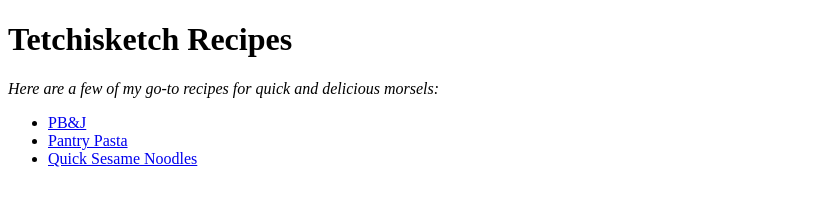
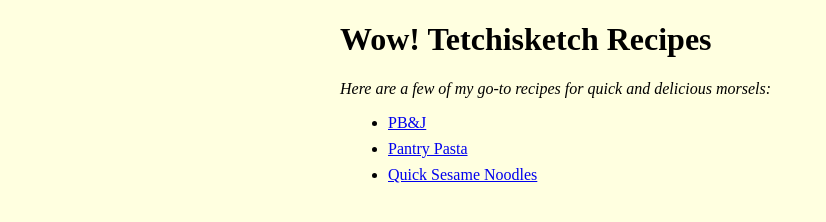
Before and after one commit to tetchisketch/odin-recipes, a plain HTML site: page index.html in a window 1280 px wide. Shown: the whole page, without its empty margins (0-826 px from the left). Drawn offline with Linux system fonts and the light colour scheme.

Commit message:
Docs: add .css
Boring ass shit waiting for the flex update

```diff
--- a/index.html
+++ b/index.html
@@ -1,17 +1,18 @@
 <!DOCTYPE html>
 <html lang="en">
-<head>
+  <head>
     <meta charset="UTF-8">
     <meta name="viewport" content="width=device-width, initial-scale=1.0">
     <title>Tetchisketch Recipes</title>
-</head>
-<body>
-    <h1>Tetchisketch Recipes</h1>
+    <link rel="stylesheet" href="style.css">
+  </head>
+  <body>
+    <h1>Wow! Tetchisketch Recipes</h1>
     <p><em>Here are a few of my go-to recipes for quick and delicious morsels:</em></p>
     <ul>
-        <li><a href="./pages/pbj.html" target="_self" rel="noopener noreferrer">PB&J</a></li>
-        <li><a href="./pages/pantry-pasta.html" target="_self" rel="noopener noreferrer">Pantry Pasta</a></li>
-        <li><a href="./pages/quick-sesame-noodle.html" target="_self" rel="noopener noreferrer">Quick Sesame Noodles</a></li>
+      <li class="recipe-link"><a href="./pages/pbj.html" target="_self" rel="noopener noreferrer">PB&J</a></li>
+      <li class="recipe-link"><a href="./pages/pantry-pasta.html" target="_self" rel="noopener noreferrer">Pantry Pasta</a></li>
+      <li class="recipe-link"><a href="./pages/quick-sesame-noodle.html" target="_self" rel="noopener noreferrer">Quick Sesame Noodles</a></li>
     </ul>
-</body>
+  </body>
 </html>
--- /dev/null
+++ b/style.css
@@ -0,0 +1,40 @@
+/* Css resets */
+
+/* html {
+    box-sizing: border-box;
+  }
+  *, *:before, *:after {
+    box-sizing: inherit;
+  }
+  html, body, div, span, applet, object, iframe, h1, h2, h3, h4, h5, h6, p, blockquote, pre, a, abbr, acronym, address, big, cite, code, del, em, img, ins, kbd, q, s, samp, small, strike, strong, sub, sup, tt, var, b, u, i, center, dl, dt, dd, ol, ul, li, fieldset, form, label, legend, table, caption, tbody, tfoot, thead, tr, th, td, article, aside, canvas, details, embed, figure, figcaption, footer, header, menu, nav, output, section, summary, time, mark, audio, video {
+    margin: 0;
+    padding: 0;
+    border: 0;
+    font-size: 100%;
+    font: inherit;
+  } */
+
+body {
+  width: 600px;
+  background-color: lightyellow;
+  margin: 8px auto;
+
+}
+
+.recipe-link {
+  margin: 8px;
+}
+
+a {
+  display: block;
+  margin: 0 auto;
+  padding: 0 auto;
+}
+
+img {
+  width: 400px;
+  height: auto;
+  margin-left: auto;
+  margin-right: auto;
+
+}
```
Also changed, not shown: pages/pantry-pasta.html (+6 -5 lines), pages/pbj.html (+9 -5 lines), pages/quick-sesame-noodle.html (+5 -4 lines).
